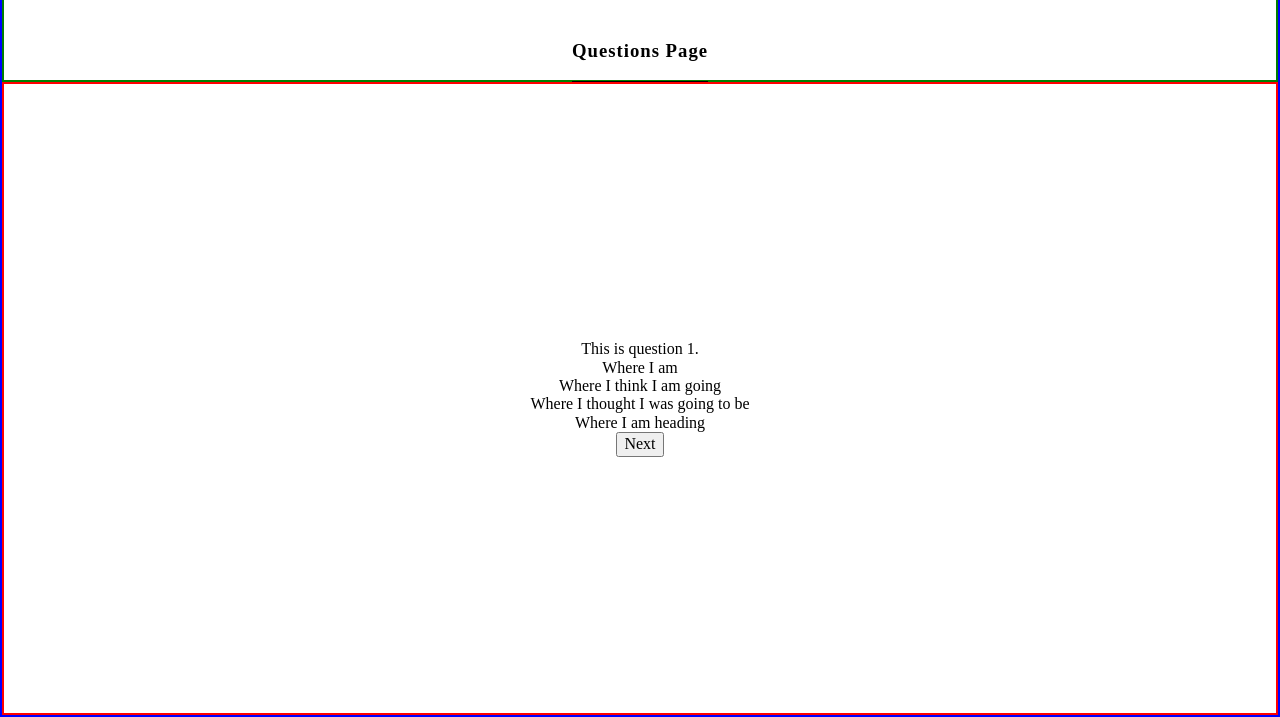
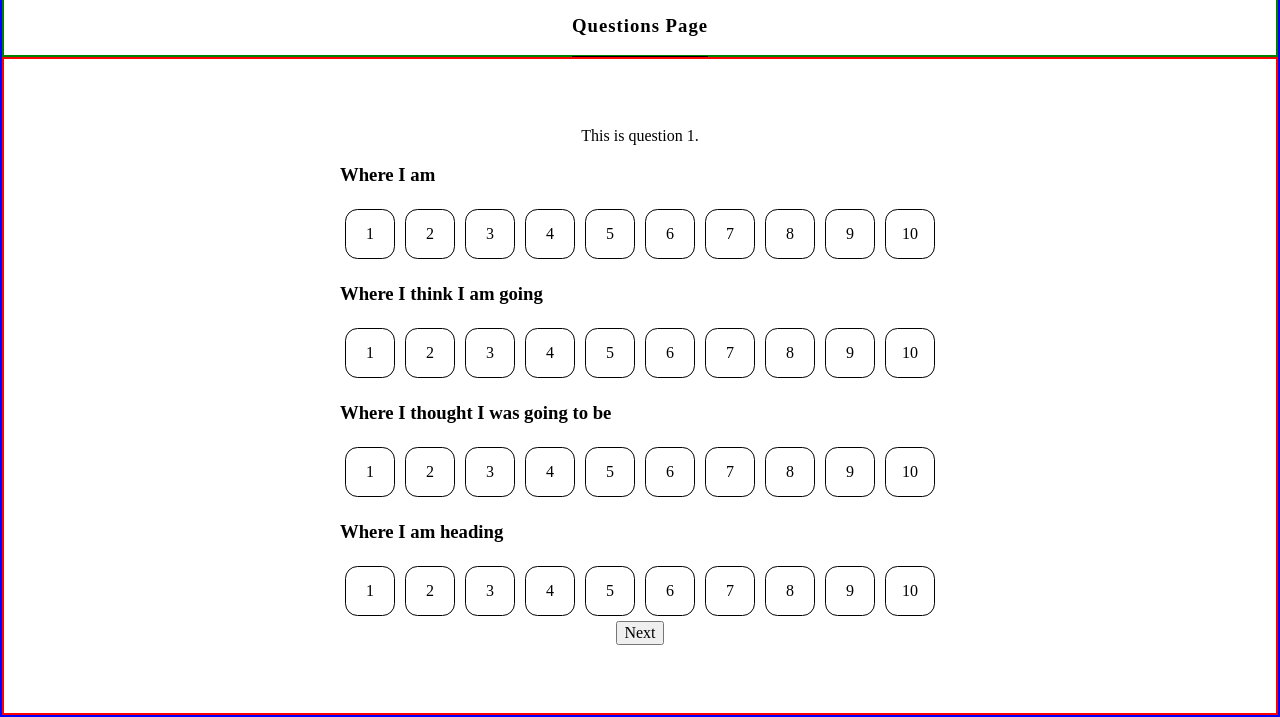
Before and after one commit to conkerX/Vantage-Point, a React app: page /questions in a window 1280 px wide. Shown: the part 83-800 px from the top of the page. Built offline with nearby package versions, Linux system fonts and the light colour scheme.

Commit message:
map questions

```diff
--- a/src/client/app.css
+++ b/src/client/app.css
@@ -176,7 +176,7 @@
   display: flex;
   justify-content: center;
   border: 2px solid green;
-  padding-top: 100px;
+  padding-top: 75px;
 }
 
 .questions-header {
@@ -196,3 +196,23 @@
   flex-direction: column;
   border: 2px solid red;
 }
+
+.scale-container {
+  display: flex;
+  flex-direction: row;
+}
+
+.scale {
+  border: 1px solid black;
+  border-radius: 25%;
+  width: 50px;
+  height: 50px;
+  margin: 5px;
+  display: flex;
+  justify-content: center;
+  align-items: center;
+}
+
+.about-container {
+  position: relative;
+}
--- a/src/client/components/container/App.js
+++ b/src/client/components/container/App.js
@@ -15,24 +15,60 @@ class App extends Component {
       questions: [
         {
           question: "This is question 1.",
-          whereIam: 0,
-          whereIThinkIAmGoing: 0,
-          whereIThoughtIWasGoingToBe: 0,
-          whereIAmHeading: 0
+          whereIam: {
+            scale: [1, 2, 3, 4, 5, 6, 7, 8, 9, 10],
+            answer: 0
+          },
+          whereIThinkIAmGoing: {
+            scale: [1, 2, 3, 4, 5, 6, 7, 8, 9, 10],
+            answer: 0
+          },
+          whereIThoughtIWasGoingToBe: {
+            scale: [1, 2, 3, 4, 5, 6, 7, 8, 9, 10],
+            answer: 0
+          },
+          whereIAmHeading: {
+            scale: [1, 2, 3, 4, 5, 6, 7, 8, 9, 10],
+            answer: 0
+          }
         },
         {
           question: "This is question 2.",
-          whereIam: 0,
-          whereIThinkIAmGoing: 0,
-          whereIThoughtIWasGoingToBe: 0,
-          whereIAmHeading: 0
+          whereIam: {
+            scale: [1, 2, 3, 4, 5, 6, 7, 8, 9, 10],
+            answer: 0
+          },
+          whereIThinkIAmGoing: {
+            scale: [1, 2, 3, 4, 5, 6, 7, 8, 9, 10],
+            answer: 0
+          },
+          whereIThoughtIWasGoingToBe: {
+            scale: [1, 2, 3, 4, 5, 6, 7, 8, 9, 10],
+            answer: 0
+          },
+          whereIAmHeading: {
+            scale: [1, 2, 3, 4, 5, 6, 7, 8, 9, 10],
+            answer: 0
+          }
         },
         {
           question: "This is question 3.",
-          whereIam: 0,
-          whereIThinkIAmGoing: 0,
-          whereIThoughtIWasGoingToBe: 0,
-          whereIAmHeading: 0
+          whereIam: {
+            scale: [1, 2, 3, 4, 5, 6, 7, 8, 9, 10],
+            answer: 0
+          },
+          whereIThinkIAmGoing: {
+            scale: [1, 2, 3, 4, 5, 6, 7, 8, 9, 10],
+            answer: 0
+          },
+          whereIThoughtIWasGoingToBe: {
+            scale: [1, 2, 3, 4, 5, 6, 7, 8, 9, 10],
+            answer: 0
+          },
+          whereIAmHeading: {
+            scale: [1, 2, 3, 4, 5, 6, 7, 8, 9, 10],
+            answer: 0
+          }
         }
       ]
     };
@@ -43,9 +79,11 @@ class App extends Component {
   }
 
   handleScroll(event) {
+    console.log("scroll -->", window.ScrollY);
+
     if (window.scrollY) {
       this.setState({
-        scrolling: true
+        scrolling: !this.state.scrolling
       });
     }
   }
@@ -84,6 +122,7 @@ class App extends Component {
           scrolling={this.state.scrolling}
         />
         <Main
+          handleScroll={this.handleScroll}
           pointer={this.state.pointer}
           questions={this.state.questions}
           nextQuestion={this.nextQuestion}
--- a/src/client/components/container/Home.js
+++ b/src/client/components/container/Home.js
@@ -6,8 +6,16 @@ import Header from "../presentational/Header";
 import Login from "../presentational/Login";
 
 class Home extends Component {
-  constructor() {
-    super();
+  constructor(props) {
+    super(props);
+  }
+
+  componentDidMount() {
+    window.addEventListener("scroll", this.props.handleScroll);
+  }
+
+  componentWillUnmount() {
+    window.removeEventListener("scroll", this.props.handleScroll);
   }
 
   render() {
--- a/src/client/components/presentational/About.js
+++ b/src/client/components/presentational/About.js
@@ -2,7 +2,7 @@ import React from "react";
 
 const About = () => {
   return (
-    <div>
+    <div className="about-container">
       <h1>About Page</h1>
     </div>
   );
--- a/src/client/components/presentational/Header.js
+++ b/src/client/components/presentational/Header.js
@@ -6,13 +6,13 @@ class Header extends Component {
     super(props);
   }
 
-  componentDidMount() {
-    window.addEventListener("scroll", this.props.handleScroll);
-  }
+  // componentDidMount() {
+  //   window.addEventListener("scroll", this.props.handleScroll);
+  // }
 
-  componentWillUnmount() {
-    window.removeEventListener("scroll", this.props.handleScroll);
-  }
+  // componentWillUnmount() {
+  //   window.removeEventListener("scroll", this.props.handleScroll);
+  // }
 
   render() {
     return (
--- a/src/client/components/presentational/Main.js
+++ b/src/client/components/presentational/Main.js
@@ -9,7 +9,13 @@ const Main = props => {
   return (
     <div>
       <Switch>
-        <Route exact path="/" component={Home} />
+        <Route
+          exact
+          path="/"
+          render={routeProps => (
+            <Home {...routeProps} handleScroll={props.handleScroll} />
+          )}
+        />
         <Route
           path="/questions"
           render={routeProps => (
--- a/src/client/components/presentational/Questions.js
+++ b/src/client/components/presentational/Questions.js
@@ -14,13 +14,43 @@ const Questions = ({ pointer, questions, nextQuestion, backQuestion }) => {
       <div className="questions-question-container">
         <div>{questions[pointer].question}</div>
 
-        <div>Where I am</div>
+        <div>
+          <h3>Where I am</h3>
+          <div className="scale-container">
+            {questions[pointer].whereIam.scale.map(num => (
+              <div className="scale" key={num}>
+                {num}
+              </div>
+            ))}
+          </div>
 
-        <div>Where I think I am going</div>
+          <h3>Where I think I am going</h3>
+          <div className="scale-container">
+            {questions[pointer].whereIThinkIAmGoing.scale.map(num => (
+              <div className="scale" key={num}>
+                {num}
+              </div>
+            ))}
+          </div>
 
-        <div>Where I thought I was going to be</div>
+          <h3>Where I thought I was going to be</h3>
+          <div className="scale-container">
+            {questions[pointer].whereIThoughtIWasGoingToBe.scale.map(num => (
+              <div className="scale" key={num}>
+                {num}
+              </div>
+            ))}
+          </div>
 
-        <div>Where I am heading</div>
+          <h3>Where I am heading</h3>
+          <div className="scale-container">
+            {questions[pointer].whereIAmHeading.scale.map(num => (
+              <div className="scale" key={num}>
+                {num}
+              </div>
+            ))}
+          </div>
+        </div>
 
         <div>
           {pointer !== 0 ? <button onClick={backQuestion}>Back</button> : null}
```
